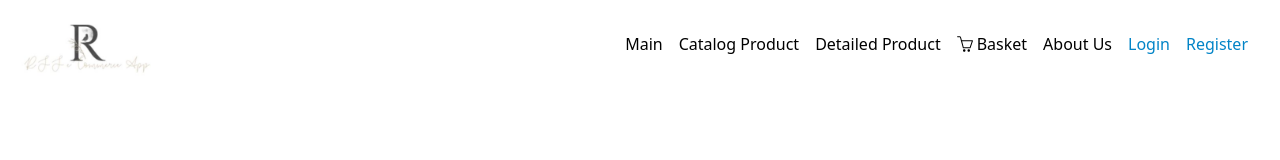
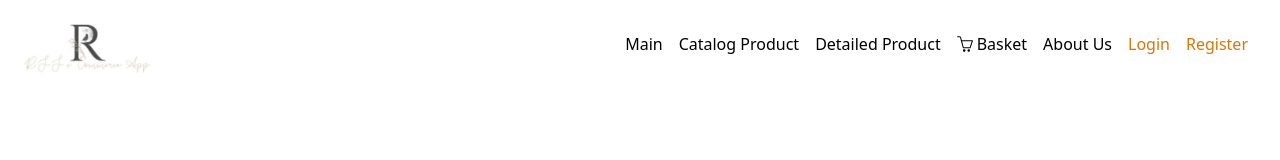
Before and after one commit to SoloSoft2000/eCommerce-Application, a React app: page / in a window 1280 px wide. Shown: the top 160 px of the page. Built offline with nearby package versions, Linux system fonts and the light colour scheme.

Commit message:
fix: login/logout links color

```diff
--- a/src/components/Navigation.tsx
+++ b/src/components/Navigation.tsx
@@ -45,7 +45,7 @@ function Navigation(): React.JSX.Element {
             </div>
           </Link>
           <Link
-            className="text-sky-600	hover:text-neutral-500"
+            className="text-amber-600 hover:text-amber-500"
             to="/"
             onClick={handleLogout}
           >
@@ -55,10 +55,10 @@ function Navigation(): React.JSX.Element {
       )}
       {!customer.id && (
         <>
-          <Link className="text-sky-600 hover:text-sky-400" to="/login">
+          <Link className="text-amber-600 hover:text-amber-500" to="/login">
             Login
           </Link>
-          <Link className="text-sky-600 hover:text-sky-400" to="/register">
+          <Link className="text-amber-600 hover:text-amber-500" to="/register">
             Register
           </Link>
         </>
```
